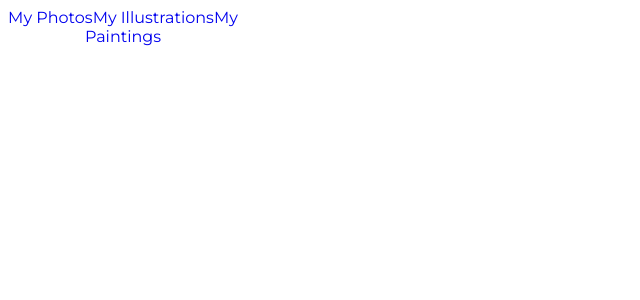
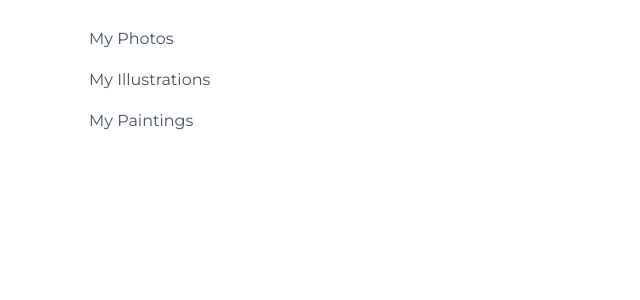
Before and after one commit to DarkoZlatarek/Using-Functional-Components-Challenge, a React (Create React App) app in the folder my-app/: page / in a window 1280 px wide. Shown: the top 300 px of the page, without its empty margins (0-640 px from the left). Built offline with nearby package versions, Linux system fonts and the light colour scheme.

Commit message:
Second challenge completed

```diff
--- a/my-app/src/App.js
+++ b/my-app/src/App.js
@@ -3,7 +3,7 @@
 
 function App() {
   return (
-    <div className={css.App}>
+    <div className={css.Sidebar}>
       <Sidebar />
     </div>
   );
--- a/my-app/src/components/Sidebar.js
+++ b/my-app/src/components/Sidebar.js
@@ -1,8 +1,9 @@
 import React from "react";
+import css from "./css/Sidebar.module.css"
 
 const Sidebar = () => {
     return (
-        <div>
+        <div className = {css.sidebar}>
             <a href = "#." target= "_blank">My Photos</a>
             <a href = "#." target= "_blank">My Illustrations</a>
             <a href = "#." target= "_blank">My Paintings</a>
```
